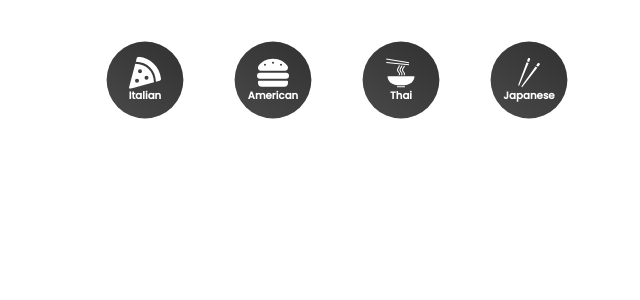
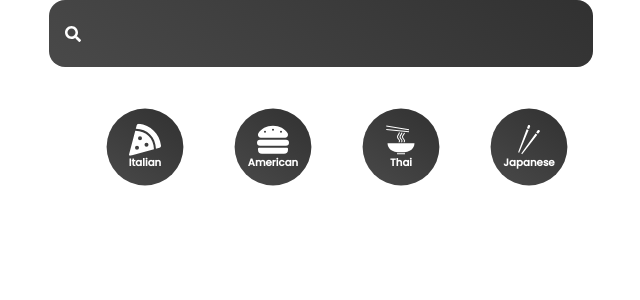
Before and after one commit to lelequinter/RecipesApp, a React (Create React App) app: page /recipe/1 in a window 1280 px wide. Shown: the top 300 px of the page, without its empty margins (319-959 px from the left). Built offline with nearby package versions, Linux system fonts and the light colour scheme.

Commit message:
Creacion del Search y de la page Searched

```diff
--- a/src/App.js
+++ b/src/App.js
@@ -1,11 +1,13 @@
 import Category from "./Components/Category";
 import Pages from "./pages/Pages";
+import Search from "./Components/Search";
 import { BrowserRouter } from "react-router-dom";
 
 function App() {
   return (
     <div className="App">
       <BrowserRouter>
+        <Search />
         <Category />
         <Pages />
       </BrowserRouter>
--- /dev/null
+++ b/src/Components/Search.jsx
@@ -0,0 +1,57 @@
+import styled from "styled-components";
+import { useState } from "react";
+import { FaSearch } from "react-icons/fa";
+import { useNavigate } from "react-router-dom";
+
+function Search() {
+  const [input, setInput] = useState("");
+  const navigate = useNavigate();
+  //   console.log(input);
+  const submitHandler = (e) => {
+    e.preventDefault();
+    navigate('/searched/' + input);
+  };
+  return (
+    <FormStyle onSubmit={submitHandler}>
+      <div>
+        <FaSearch />
+        <input
+          onChange={(e) => setInput(e.target.value)}
+          type="text"
+          value={input}
+        />
+      </div>
+    </FormStyle>
+  );
+}
+
+const FormStyle = styled.form`
+  margin: 0rem 15rem;
+
+  div {
+    width: 100%;
+    position: relative;
+  }
+
+  input {
+    border: none;
+    background: linear-gradient(35deg, #494949, #313131);
+    font-size: 1.5rem;
+    color: white;
+    padding: 1rem 3rem;
+    border: none;
+    border-radius: 1rem;
+    outline: none;
+    width: 100%;
+  }
+
+  svg {
+    position: absolute;
+    top: 50%;
+    left: 0%;
+    transform: translate(100%, -50%);
+    color: white;
+  }
+`;
+
+export default Search;
--- a/src/pages/Pages.jsx
+++ b/src/pages/Pages.jsx
@@ -1,6 +1,7 @@
 import React from "react";
 import Home from "./Home";
 import Cuisine from "./Cuisine";
+import Searched from "./Searched";
 import { Route, Routes } from "react-router-dom";
 
 function Pages() {
@@ -8,6 +9,7 @@
     <Routes>
       <Route path="/" element={<Home />} />
       <Route path="/cuisine/:type" element={<Cuisine />} />
+      <Route path="/searched/:search" element={<Searched />} />
     </Routes>
   );
 }
--- /dev/null
+++ b/src/pages/Searched.jsx
@@ -0,0 +1,57 @@
+import React from "react";
+import { useState, useEffect } from "react";
+import { useParams } from "react-router-dom";
+import styled from "styled-components";
+
+function Searched() {
+  const [searchedRecipes, setSearchedRecipes] = useState([]);
+  let params = useParams();
+
+  const getSearched = async (name) => {
+    const data = await fetch(
+      `https://api.spoonacular.com/recipes/complexSearch?apiKey=${process.env.REACT_APP_API_KEY}&query=${name}`
+    );
+    const recipes = await data.json();
+    setSearchedRecipes(recipes.results);
+    // console.log(recipes);
+  };
+
+  useEffect(() => {
+    getSearched(params.search);
+    // console.log(params.type);
+  }, [params.search]);
+  return (
+    <Grid>
+      {searchedRecipes.map((item) => {
+        return (
+          <Card key={item.id}>
+            <img src={item.image} alt="" />
+            <h4>{item.title}</h4>
+          </Card>
+        );
+      })}
+    </Grid>
+  );
+}
+
+const Grid = styled.div`
+  display: grid;
+  grid-template-columns: repeat(auto-fit, minmax(20rem, 1fr));
+  grid-gap: 3rem;
+`;
+
+const Card = styled.div`
+  img {
+    width: 100%;
+    border-radius: 2rem;
+  }
+  a {
+    text-decoration: none;
+  }
+  h4 {
+    text-align: center;
+    padding: 1rem;
+  }
+`;
+
+export default Searched;
```
